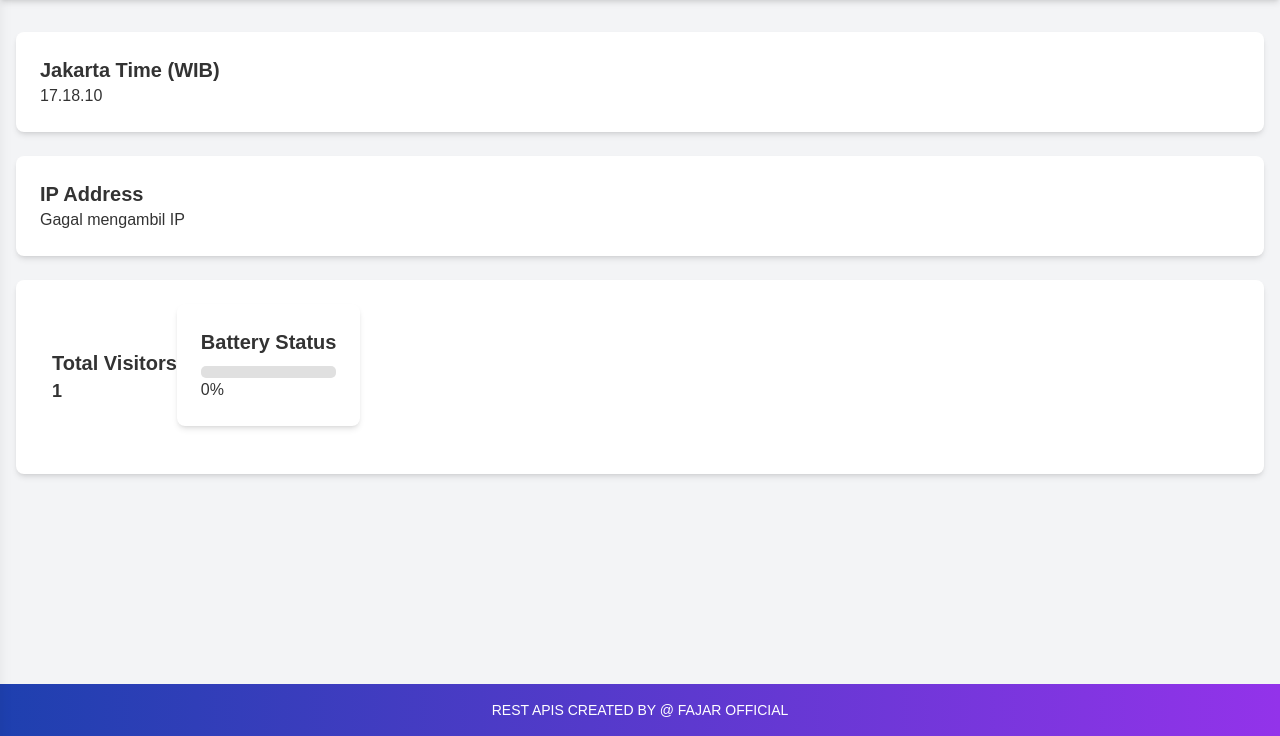
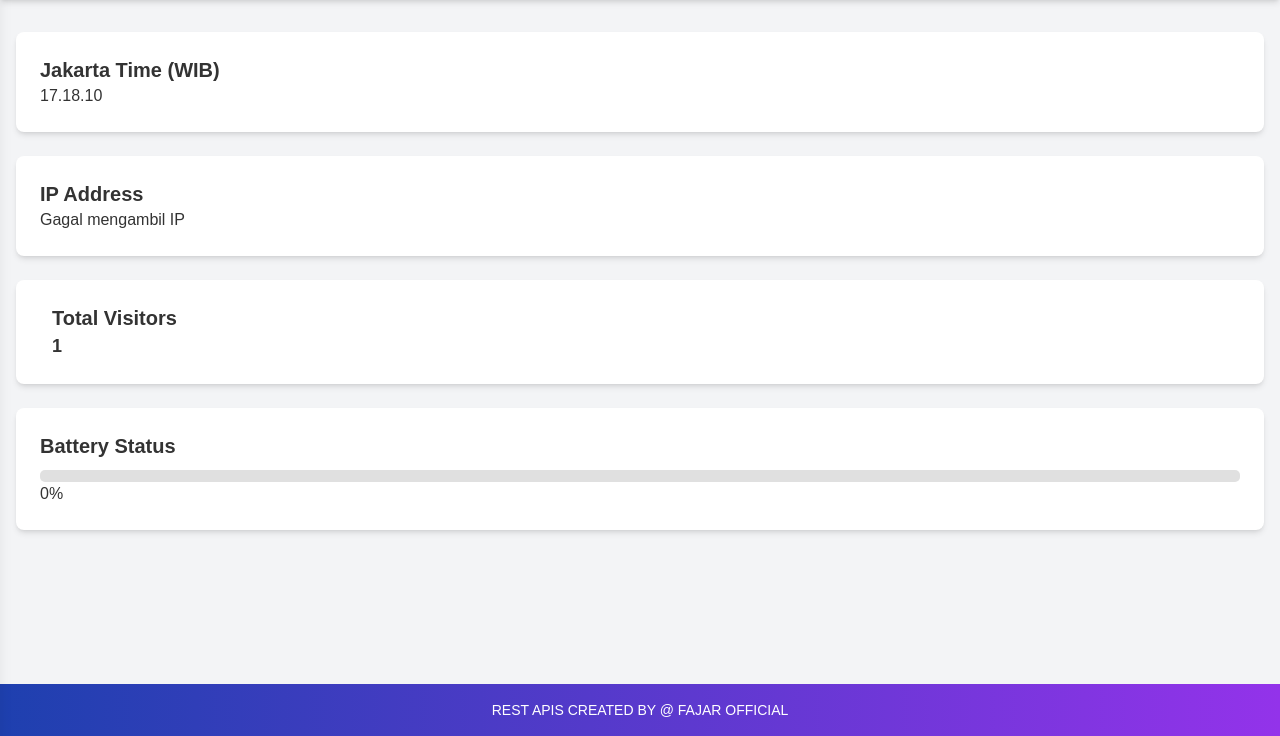
Before and after one commit to FajarOfficial199/restapi-fajardevv, a website: page index.html in a window 1280 px wide. Shown: the part 64-800 px from the top of the page. Drawn offline with nearby package versions, Linux system fonts and the light colour scheme; no server answers; some icons are missing.

Commit message:
Update index.html

```diff
--- a/index.html
+++ b/index.html
@@ -179,6 +179,7 @@
         <h2 class="text-xl font-semibold">Total Visitors</h2>
         <p id="totalVisitors" class="text-lg font-bold">Loading...</p>
     </div>
+</div>
 
         <div class="card bg-white p-6 rounded-lg shadow-md mb-6">
             <h2 class="text-xl font-semibold">Battery Status</h2>
@@ -254,15 +255,19 @@
         getBatteryStatus();
 
         function updateTotalVisitors() {
-        let totalVisitors = localStorage.getItem("totalVisitors");
-        if (!totalVisitors) {
-            totalVisitors = 1;
-        } else {
+        let totalVisitors = localStorage.getItem("totalVisitors") || 0;
+        let sessionVisited = sessionStorage.getItem("visited");
+
+        // Jika belum pernah mengunjungi dalam sesi ini, tambahkan visitor
+        if (!sessionVisited) {
             totalVisitors = parseInt(totalVisitors) + 1;
+            localStorage.setItem("totalVisitors", totalVisitors);
+            sessionStorage.setItem("visited", "true"); // Tandai bahwa sesi ini sudah dihitung
         }
-        localStorage.setItem("totalVisitors", totalVisitors);
+
         document.getElementById("totalVisitors").textContent = totalVisitors;
     }
+
     updateTotalVisitors();
     </script>
 
```
